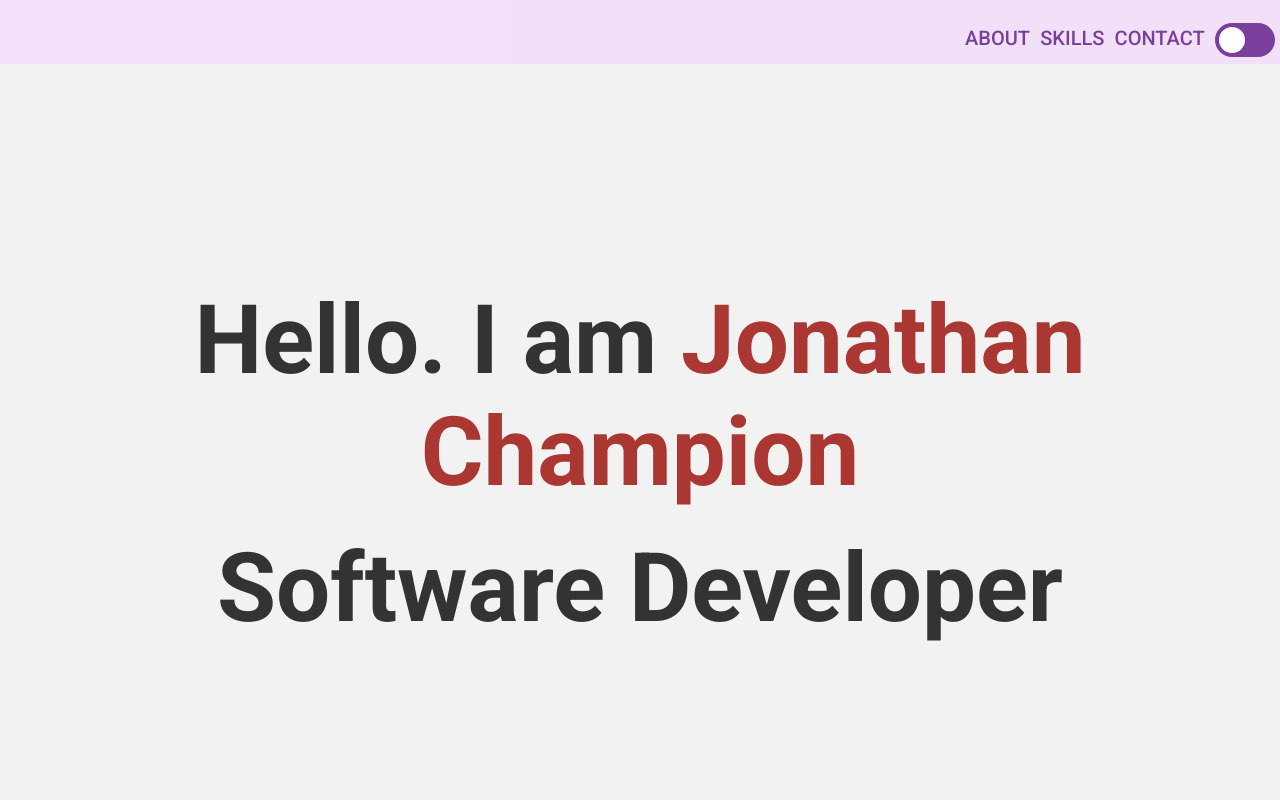
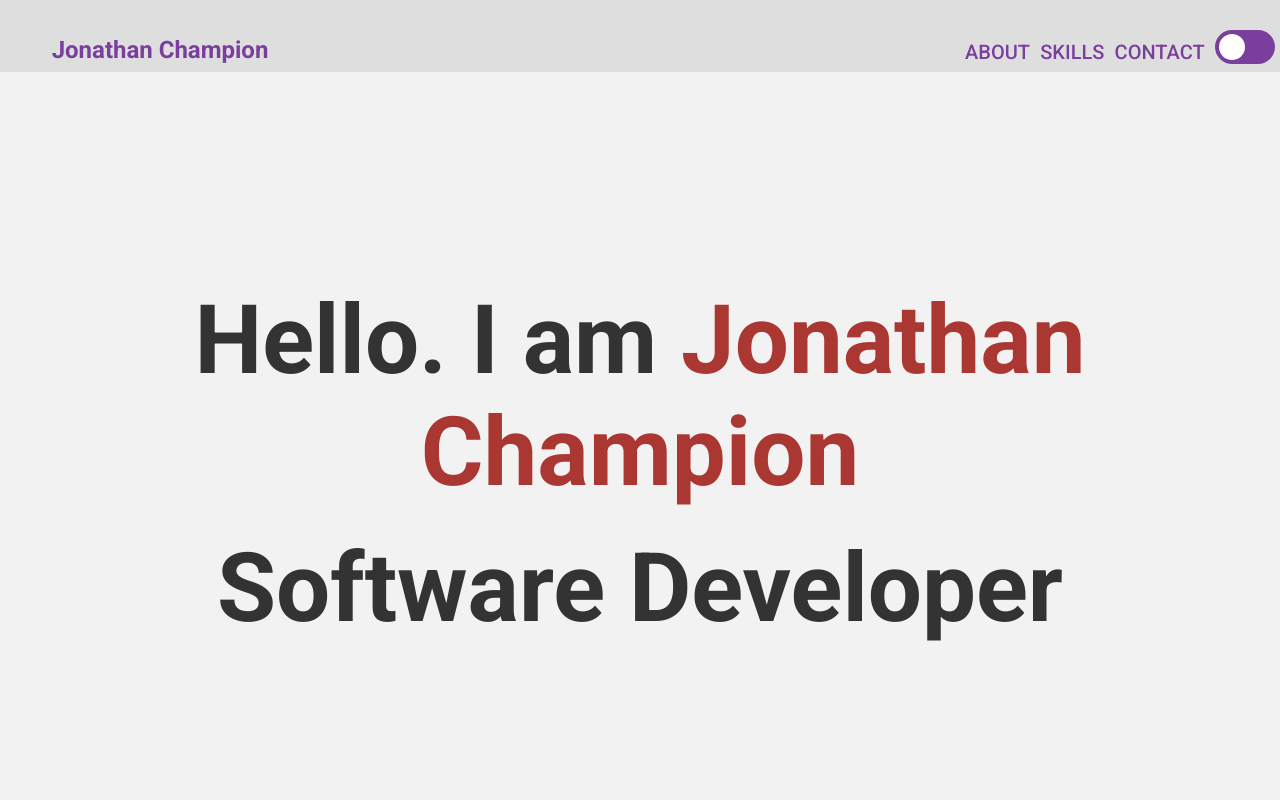
Before and after one commit to Jagchamps/portfolio-website, a React (Create React App) app: page / in a window 1280 px wide. Shown: the top 800 px of the page. Built offline with nearby package versions, Linux system fonts and the light colour scheme.

Commit message:
Have added my name to top left as placeholder for future logo

```diff
--- a/src/components/Navbar.js
+++ b/src/components/Navbar.js
@@ -10,8 +10,11 @@ const Navbar = () => {
         <header>
             <div
                 className="header-inner"
-                style={{ backgroundColor: theme.ui }}>
-                <nav className="navbar col-xs-12 col-sm-8 col-md-5 col-lg-4 col-xl-3 col-full-3">
+                style={{ backgroundColor: theme.ui, color: theme.highlight.primary }}>
+                <div className="header-right col-md-5 col-lg-4 col-xl-3">
+                    <p className="header-logo">Jonathan Champion</p>
+                </div>
+                <nav className="navbar col-xs-12 col-sm-8 col-md-5 col-lg-4 col-xl-3">
                     <ul>
                         <li>
                             <a
--- a/src/contexts/ThemeContext.js
+++ b/src/contexts/ThemeContext.js
@@ -12,7 +12,7 @@ class ThemeContextProvider extends Component {
                 secondary: '#AA3731',
                 tertiary: '#4B69C6'
             },
-            ui: '#f0c6ff66',
+            ui: '#8f8f8f33',
             bg: '#f2f2f2'
         },
         dark: {
--- a/src/styles/App.scss
+++ b/src/styles/App.scss
@@ -8,7 +8,6 @@
 @import "Skills.scss";
 @import "Contact.scss";
 @import "Footer.scss";
-@import "OtherProjects.scss";
 
 * {
   margin: 0;
--- a/src/styles/Navbar.scss
+++ b/src/styles/Navbar.scss
@@ -12,20 +12,43 @@ header {
   top: 0;
   margin-right: auto;
   margin-left: auto;
+  padding-bottom: 0.5rem;
   display: flex;
   flex-direction: row;
   justify-content: flex-end;
+  align-items: flex-end;
+
+  @include medium-screen {
+    justify-content: space-between;
+  }
+}
+
+.header-right {
+  display: none;
+
+  @include medium-screen {
+    display: block;
+  }
+}
+
+.header-logo {
+  font-size: 1.5em;
+  font-weight: 700;
+  text-align: center;
 }
 
 .navbar {
   display: flex;
-  height: 64px;
+
+  ul {
+    align-items: flex-end;
+    display: flex;
+    width: 100%;
+    flex-direction: row;
+    justify-content: space-around;
+  }
+
+  li {
+    display: flex;
+  }
 }
-
-.navbar ul {
-  display: flex;
-  width: 100%;
-  flex-direction: row;
-  justify-content: space-around;
-  align-items: center;
-}
--- a/src/styles/OtherProjects.scss
+++ /dev/null
@@ -1,52 +0,0 @@
-#other-projects a {
-    text-decoration: none;
-    background-image: linear-gradient(#222b40, #222b40),
-        linear-gradient(rgb(176, 251, 188), rgb(176, 251, 188)),
-        linear-gradient(#feb2b2, #feb2b2);
-    background-size: 20px 4px, 100% 4px, 100% 4px;
-    background-position: calc(20px * -1) 100%, 100% 100%, 0 100%;
-    background-repeat: no-repeat;
-    transition: background-size 2s linear , background-position 2s linear;
-}
-
-#other-projects a:hover {
-    background-size: 20px 4px, 0 4px, 100% 4px;
-    background-position: calc(100% + 20px) 100%, 100% 100%, 0 100%;
-}
-
-.project-section {
-    display: flex;
-    flex-wrap: wrap;
-    justify-content: center;
-}
-
-.project-section-first-item {
-    @media (min-width: $bp-medium) {
-        order: 0;
-    }
-}
-
-.project-section-second-item {
-    @media (min-width: $bp-medium) {
-        order: 1;
-    }
-}
-
-.other-projects-text {
-    // border-left: 1px solid $main-color;
-    padding-left: 16px;
-    text-align: left;
-}
-
-.other-projects-photo {
-    border-radius: 3px;
-    height: auto;
-
-    @media (max-width: $bp-medium) {
-        width: 80%;
-    }
-
-    @media (min-width: $bp-medium) {
-        width: 100%;
-    }
-}
```
